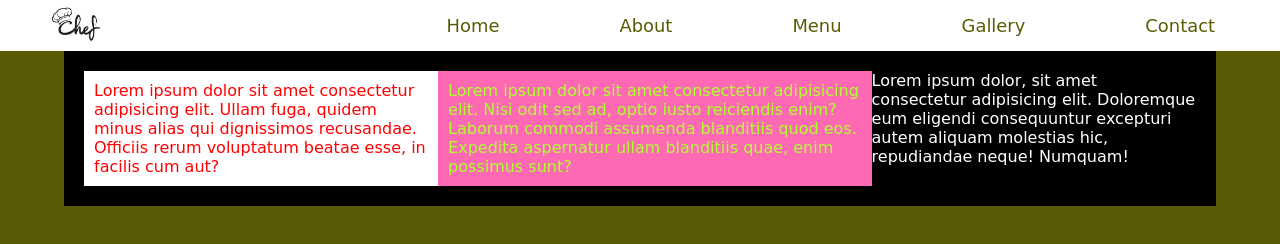
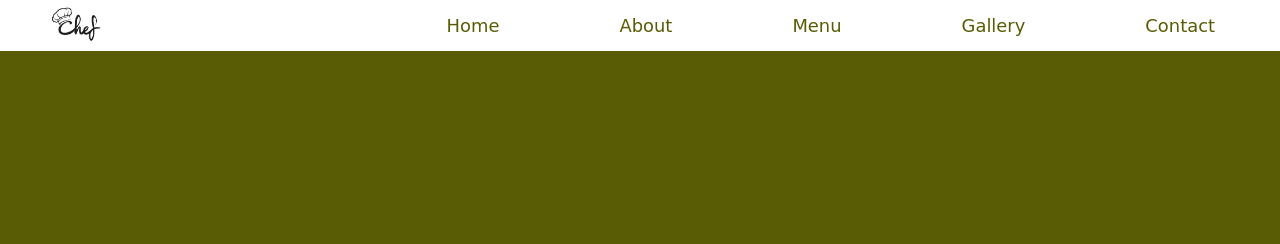
Before and after one commit to Awal-Prahan/Code_with_Me, a plain HTML site: page index.html in a window 1280 px wide. Drawn offline with Linux system fonts and the light colour scheme; a web font is replaced by a local one.

Commit message:
Update index.html

```diff
--- a/index.html
+++ b/index.html
@@ -33,16 +33,7 @@
         </nav>
     </header>
     <main>
-        <div class="div-main">
-        <div class="div-1">
-            <p>Lorem ipsum dolor sit amet consectetur adipisicing elit. Ullam fuga, quidem minus alias qui dignissimos recusandae. Officiis rerum voluptatum beatae esse, in facilis cum aut?</p>
-        </div>
-        <div class="div-2"><p>Lorem ipsum dolor sit amet consectetur adipisicing elit. Nisi odit sed ad, optio iusto reiciendis enim? Laborum commodi assumenda blanditiis quod eos. Expedita aspernatur ullam blanditiis quae, enim possimus sunt?</p>
-        </div>
-        <div class="div-3">
-            <p>Lorem ipsum dolor, sit amet consectetur adipisicing elit. Doloremque eum eligendi consequuntur excepturi autem aliquam molestias hic, repudiandae neque! Numquam!</p>
-        </div>
-    </div>
+
     </main>
 
 </body>
```
